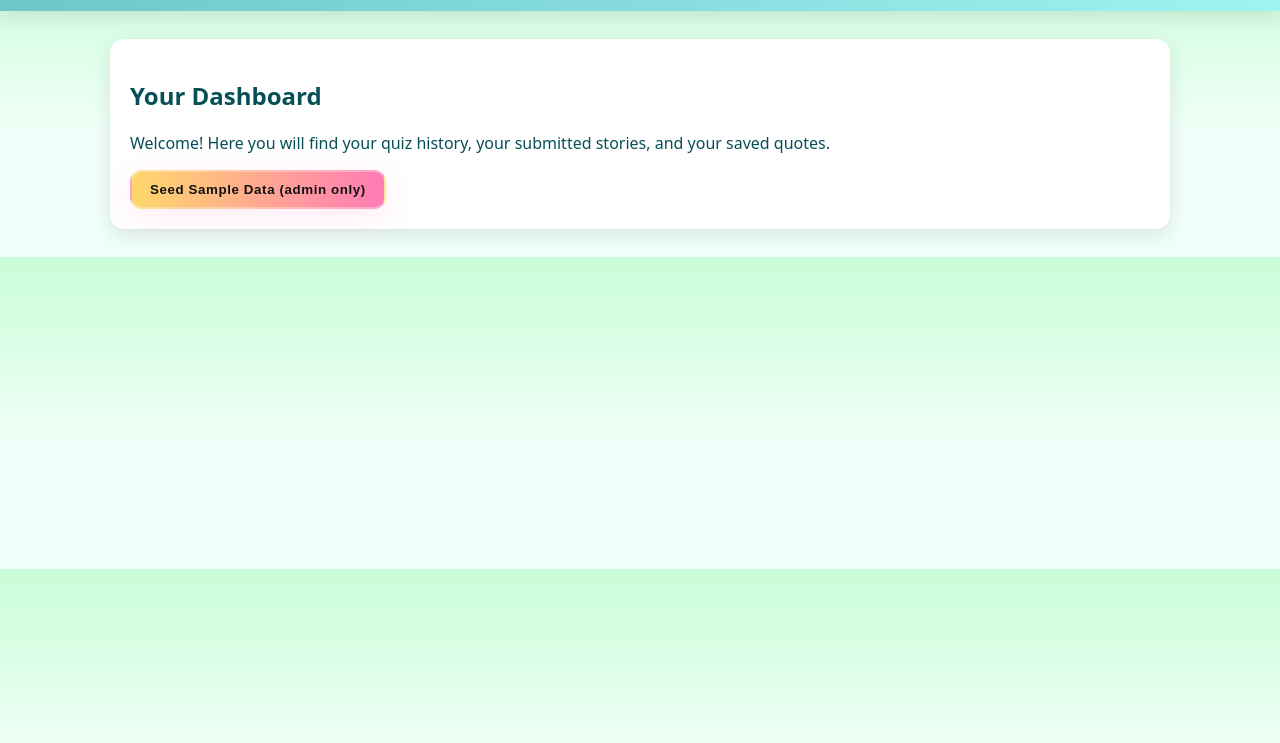
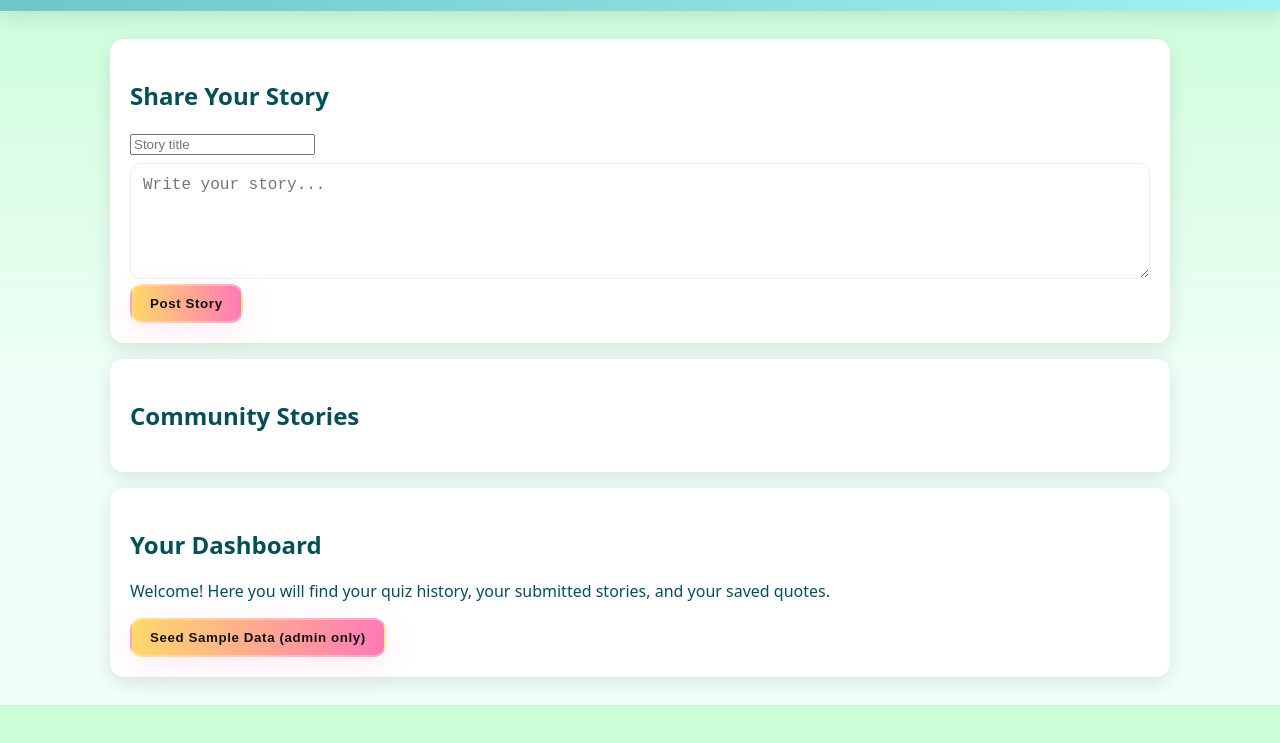
Before and after one commit to Nayel-2009/Nayel12, a plain HTML site: page dashboard.html in a window 1280 px wide. Shown: the part 55-798 px from the top of the page. Drawn offline with Linux system fonts and the light colour scheme.

Commit message:
Enhance dashboard with story sharing feature
Added a section for sharing stories and displaying community stories.

```diff
--- a/dashboard.html
+++ b/dashboard.html
@@ -14,6 +14,18 @@
 
 <div class="container">
   <div class="card">
+  <h2>Share Your Story</h2>
+  <input id="storyTitle" placeholder="Story title" class="input" />
+  <textarea id="storyBody" placeholder="Write your story..." rows="5"></textarea>
+  <button class="btn-game" onclick="submitStory()">Post Story</button>
+</div>
+
+<div class="card">
+  <h2>Community Stories</h2>
+  <div id="storiesList"></div>
+</div>
+
+  <div class="card">
     <h2>Your Dashboard</h2>
     <p>Welcome! Here you will find your quiz history, your submitted stories, and your saved quotes.</p>
     <div style="margin-top:12px">
```
